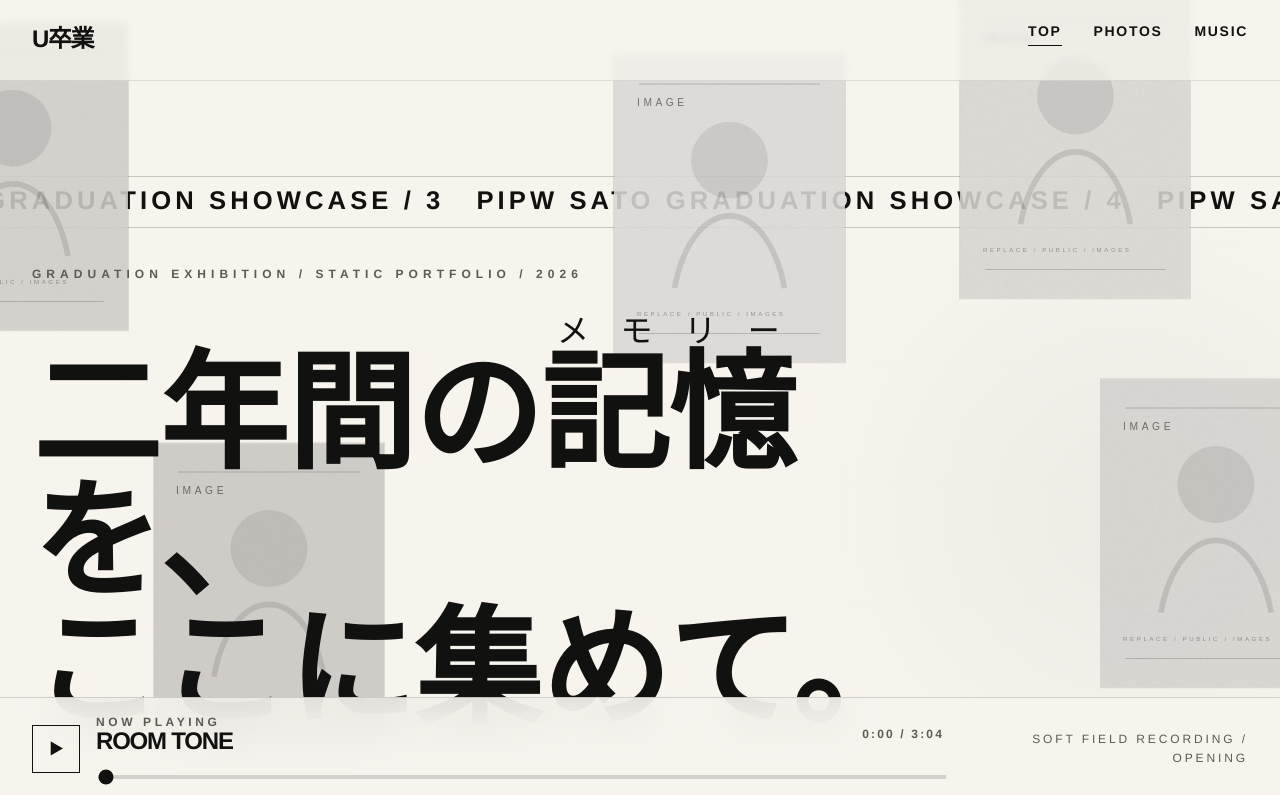
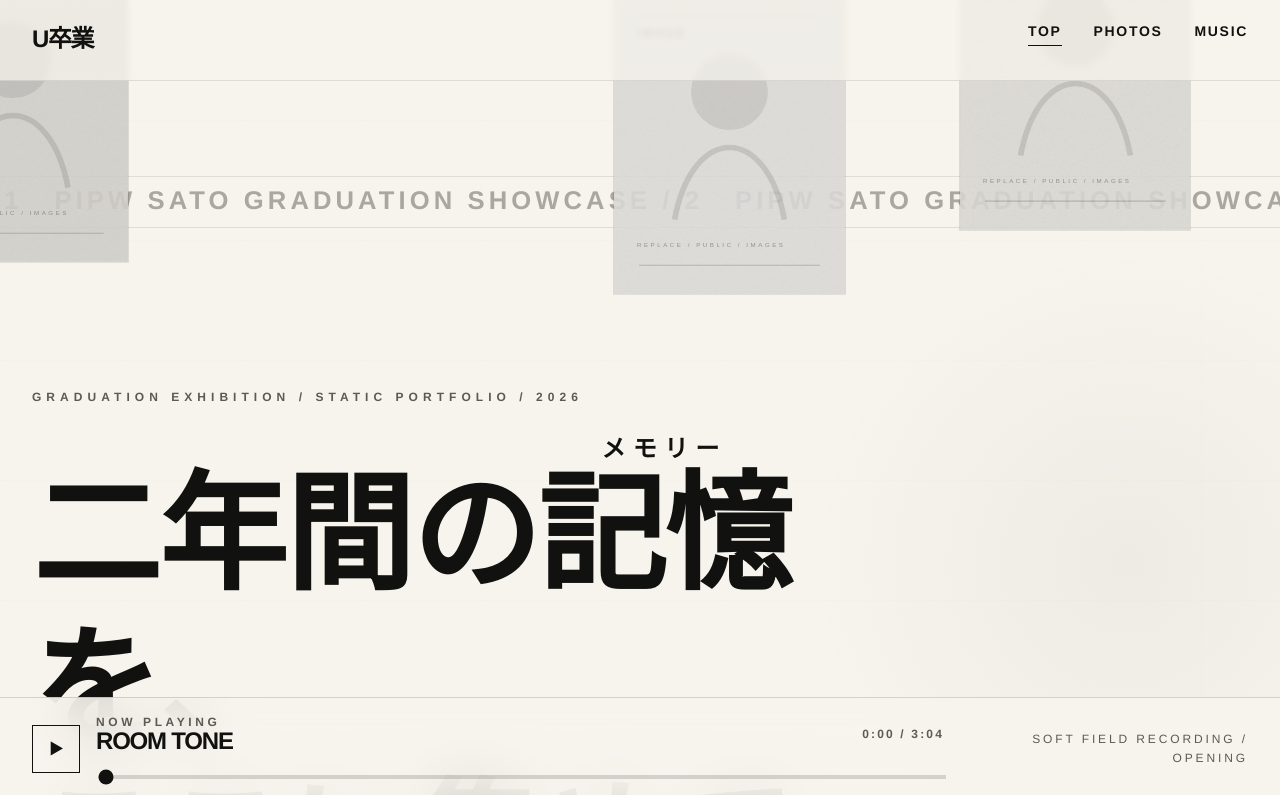
Before and after one commit to arunoruberuto/memory_lane, a React (Vite) app: page / in a window 1280 px wide. Shown: the top 795 px of the page. Built offline with nearby package versions, Linux system fonts and the light colour scheme; a web font is replaced by a local one.

Commit message:
テキスト調整

```diff
--- a/src/components/common/Footer.jsx
+++ b/src/components/common/Footer.jsx
@@ -8,14 +8,14 @@ export function Footer() {
         <div>
           <p className={styles["footer__eyebrow"]}>Graduation Showcase</p>
           <p className={styles["footer__headline"]}>
-            See You In The Next Room.
+            別のページで
+            <br/>また会おう。
           </p>
         </div>
         <div className={styles["footer__meta"]}>
           <Link className={styles["footer__link"]} to="/">
             U卒業 / グループ秋
           </Link>
-          <p>Static editorial showcase prepared for Vercel deployment.</p>
           <small className={styles["footer__copyright"]}>© 2026 NAITEI GROUP</small>
         </div>
       </div>
--- a/src/components/common/Footer.module.css
+++ b/src/components/common/Footer.module.css
@@ -24,12 +24,12 @@
 }
 
 .footer__headline {
-  max-width: 56rem;
+  max-width: 50rem;
   font-family: var(--font-display);
-  font-size: clamp(2.375rem, 8vw, 7.25rem);
-  line-height: 0.82;
+  font-size: clamp(1.5rem, 8vw, 7.25rem);
+  line-height: 1.2;
   font-weight: 800;
-  letter-spacing: -0.08em;
+  letter-spacing: -0.1rem;
   text-transform: uppercase;
 }
 
--- a/src/components/common/Marquee.module.css
+++ b/src/components/common/Marquee.module.css
@@ -1,9 +1,11 @@
 .marquee {
+  color: var(--color-graphite);
   padding-top: 0.75rem;
   padding-bottom: 0.75rem;
   overflow: hidden;
   border-top: 1px solid var(--color-border);
   border-bottom: 1px solid var(--color-border);
+  opacity: 0.5;
 }
 
 .marquee__track {
@@ -19,11 +21,11 @@
 }
 
 .marquee__track--forward {
-  animation: marquee-track-forward 24s linear infinite;
+  animation: marquee-track-forward 60s linear infinite;
 }
 
 .marquee__track--reverse {
-  animation: marquee-track-reverse 24s linear infinite;
+  animation: marquee-track-reverse 60s linear infinite;
 }
 
 .marquee__item {
--- a/src/components/top/Hero.jsx
+++ b/src/components/top/Hero.jsx
@@ -62,8 +62,10 @@ export function Hero() {
           className={styles["hero__title"]}
           variants={revealItem}
         >
-          二年間の<ruby>記憶<rt>メモリー</rt></ruby>を、<br/>
-          ここに集めて。
+          二年間の<ruby>記憶<rt>メモリー</rt></ruby>を、
+          <br/>ここに集めて──
+          <br/>ようこそ、
+          <br/>僕たちの<ruby>軌道<rt>レーン</rt></ruby>へ。
         </motion.h1>
         <motion.div
           className={styles["hero__copy-grid"]}
--- a/src/components/top/Hero.module.css
+++ b/src/components/top/Hero.module.css
@@ -101,14 +101,19 @@
   max-width: 13ch;
   font-family: var(--font-display);
   font-size: clamp(2.5rem, 12vw, 8rem);
-  line-height: 1;
+  line-height: 1.2;
   font-weight: 800;
-  letter-spacing: -0.05rem;
+  letter-spacing: -0.1rem;
   text-transform: uppercase;
 }
+.hero__title ruby {
+  ruby-align: center;
+}
 .hero__title ruby rt {
-  font-size: 2rem;
-  font-weight: 400;
+  font-size: 1.5rem;
+  font-weight: 600;
+  letter-spacing: 0.3em;
+  margin-block-end: 0.2em;
 }
 
 .hero__copy-grid {
```
